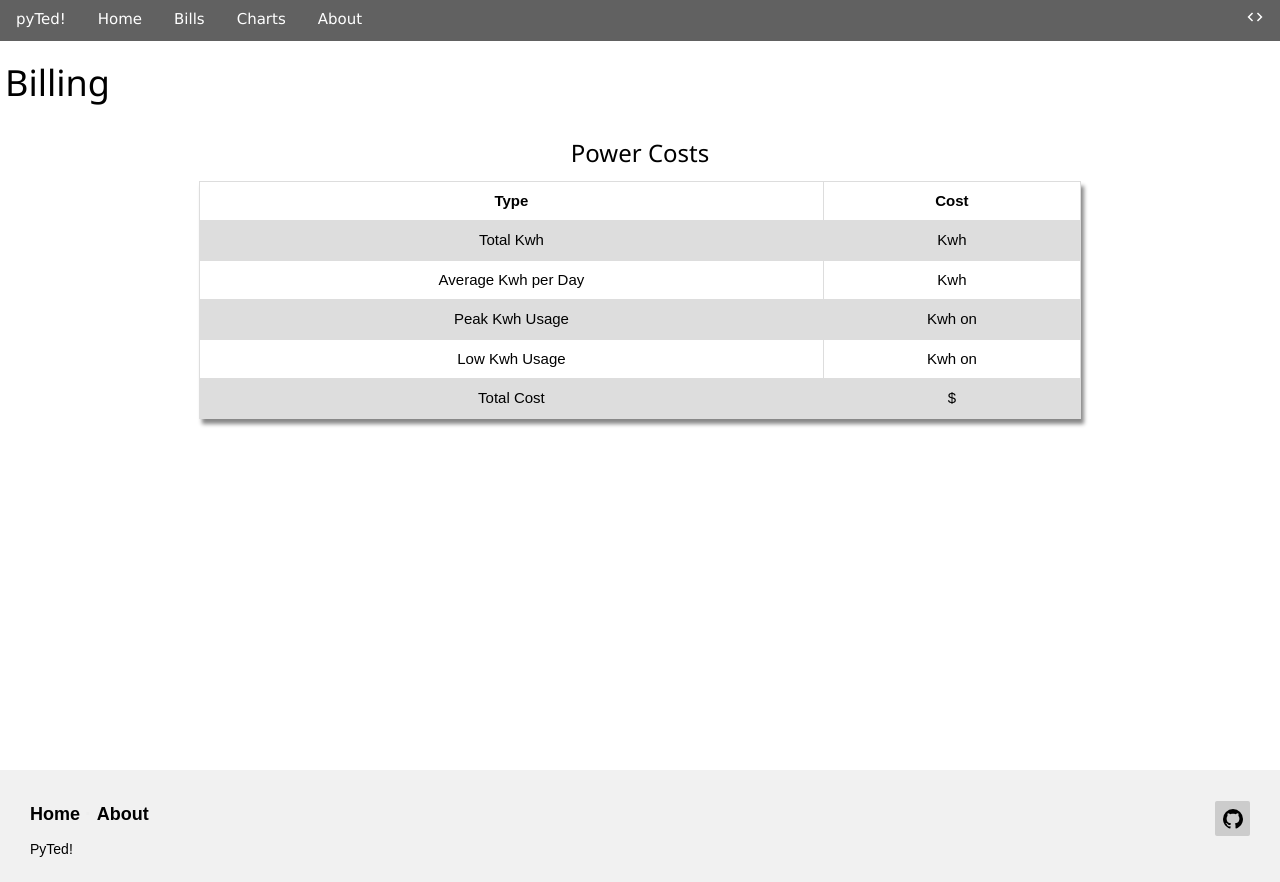
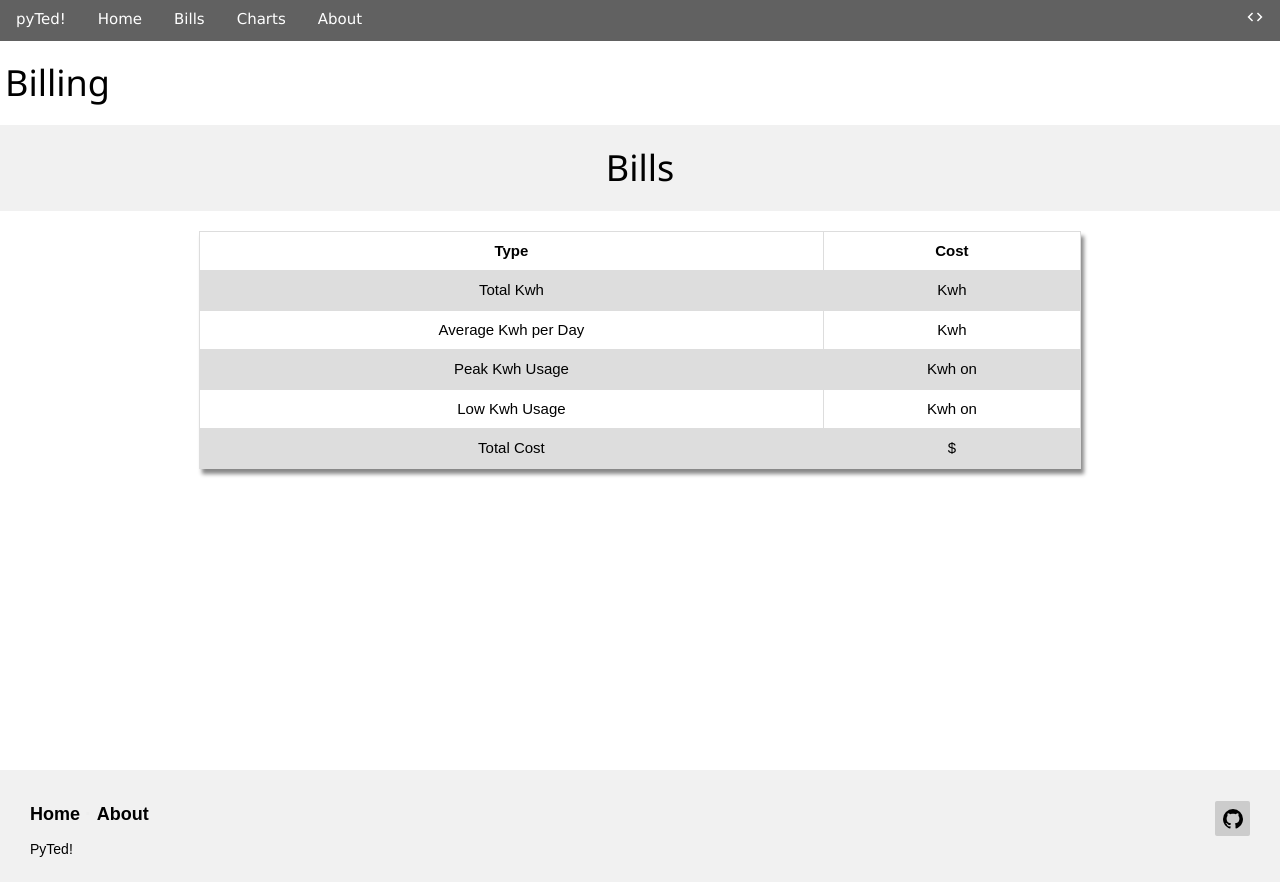
Before and after one commit to ch0ppy35/pyTed, a Python web app: template app/templates/billData.html in a window 1280 px wide. Run offline with Jinja, Linux system fonts and the light colour scheme; the template is opened without the code that fills it, so the values that code supplies are empty; some libraries are stand-ins or nearby versions.

Commit message:
Cleanup bills page

```diff
--- a/app/static/css/main.css
+++ b/app/static/css/main.css
@@ -175,6 +175,7 @@ table {
 }
 
 #billTable {
+    padding-top: 20px;
     margin-right: 150px;
     margin-left: 150px
 }
--- a/app/templates/billData.html
+++ b/app/templates/billData.html
@@ -2,9 +2,12 @@
 {% block content %}
     <title>Bills | pyTed</title>
     <h1>Billing </h1>
-<div class="w3-row" id="main">
+    <div id="main" class="w3-mobile">
+        <div class="w3-light-gray w3-center" style="padding:1px">
+            <h1>Bills</h1>
+        </div>
+        <div class="w3-row">
             <div class="w3-center" id="billTable">
-            <h3>Power Costs</h3>
                 <div class="table3">
                     <table>
                         <tr>
@@ -16,7 +19,7 @@
                             <td> {{ billData[3] }} Kwh</td>
                         </tr>
                         <tr>
-                        <td> Average Kwh per Day </td>
+                            <td> Average Kwh per Day</td>
                             <td> {{ billData[0] }} Kwh</td>
                         </tr>
                         <tr>
@@ -35,6 +38,6 @@
                 </div>
             </div>
         </div>
-
+    </div>
 {% endblock %}
 {% include 'footer.html' %}
```
Lines whose indentation alone changed are shown as unchanged.
